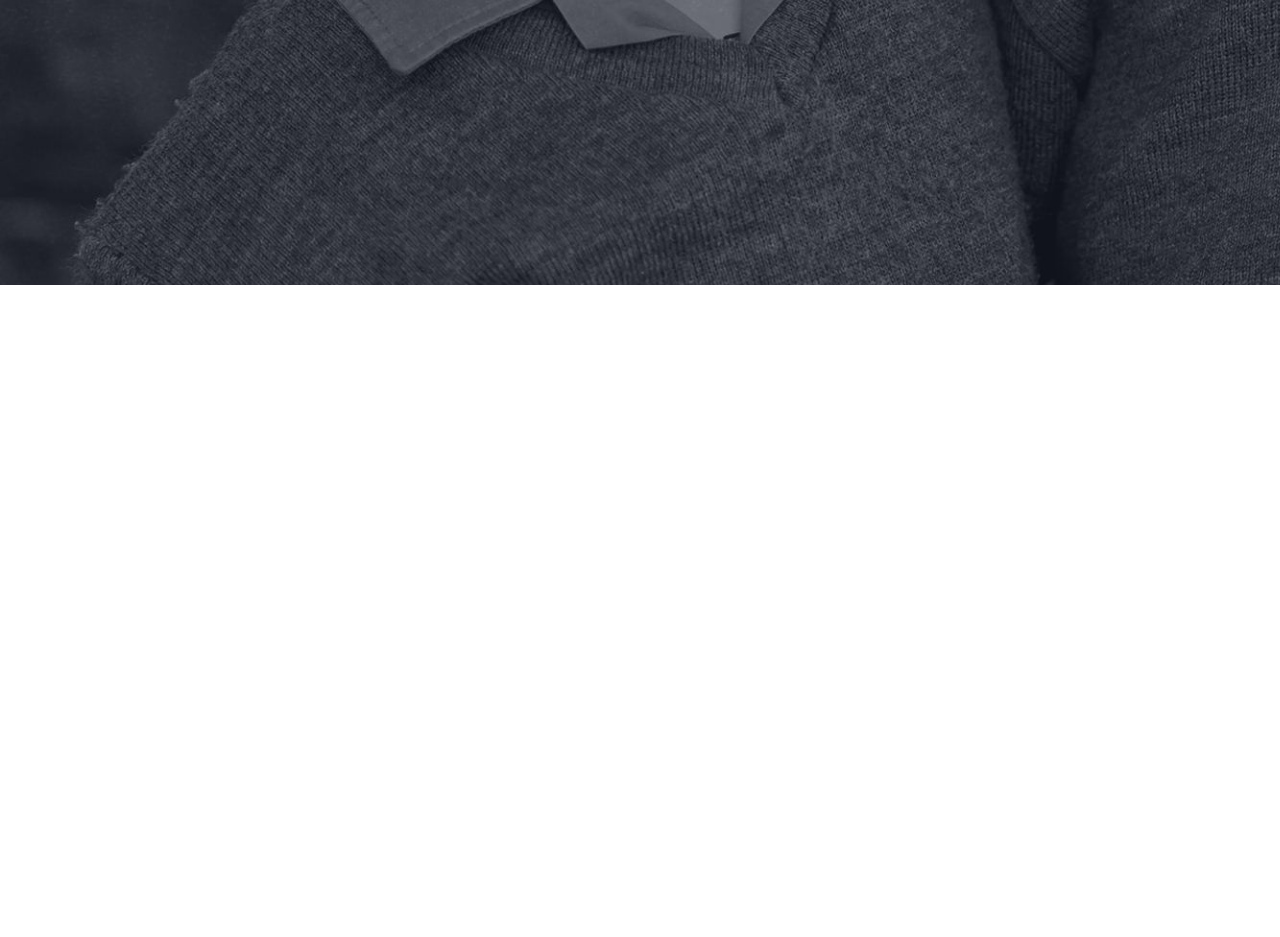
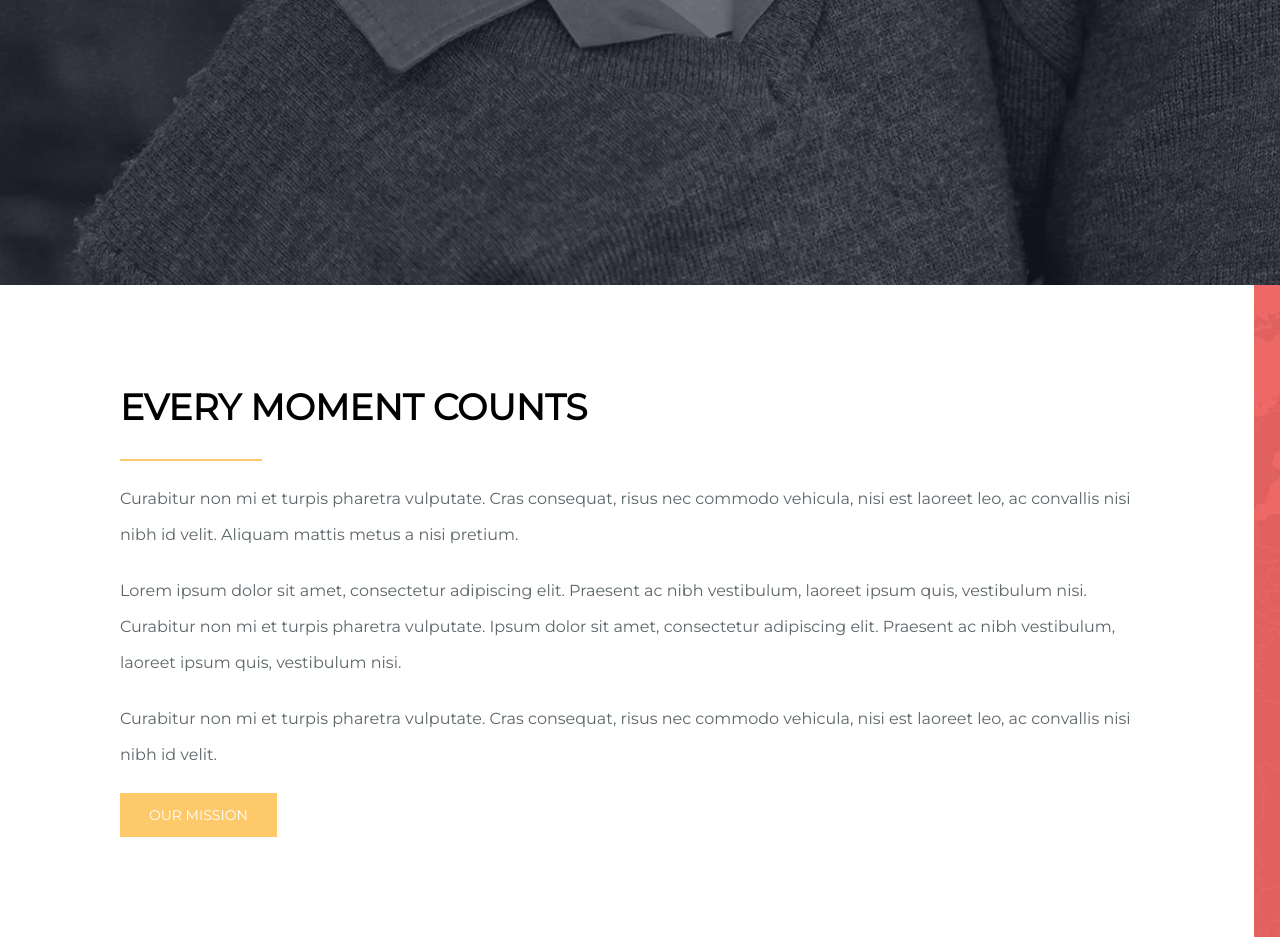
Before and after one commit to estefansilvi/proj-html-vuejs, a website: page index.html in a window 1280 px wide. Shown: the part 515-1452 px from the top of the page. Before the commit the page ends 800 px from the top, so only its background shows below. Drawn offline with Linux system fonts and the light colour scheme.

Commit message:
every-moment counts completo

```diff
--- a/index.html
+++ b/index.html
@@ -2,6 +2,7 @@
 <html lang="en" dir="ltr">
   <head>
     <link rel="preconnect" href="https://fonts.gstatic.com">
+    <link href="https://fonts.googleapis.com/css2?family=Raleway&display=swap" rel="stylesheet">
     <link href="https://fonts.googleapis.com/css2?family=Montserrat&display=swap" rel="stylesheet">
     <meta charset="utf-8">
     <title>Charity - Avada website</title>
@@ -10,30 +11,30 @@
   <body>
     <div id="container">
 
-      <header class="content">
+      <header class="contentOne">
 
-        <nav class="content-nav">
+        <nav class="contentOne-nav">
           <div class="logo">
             <img class="img-logo" src="img/avada-charity-logo-retina.png" alt="">
           </div>
           <div class="navbar">
             <div class="menu-text">
-              <p class="home-text">HOME</p>
+              <p class="home-text text">HOME</p>
             </div>
-            <div class="menu-text">
+            <div class="menu-text text">
               <p>MISSION</p>
             </div>
-            <div class="menu-text">
+            <div class="menu-text text">
               <p>CAUSES</p>
             </div>
-            <div class="menu-text">
+            <div class="menu-text text">
               <p>JOURNAL</p>
             </div>
             <button  class="donate-button"type="button" name="button">DONATE</button>
           </div>
         </nav>
 
-        <div class="content-jumbotron">
+        <div class="contentOne-jumbotron">
           <div class="title">
             <h2>MAKE A DIFFERENT</h2>
           </div>
@@ -47,6 +48,29 @@
         </div>
 
       </header>
+      <main class="contentTwo">
+
+        <div class="contentTwo-every-coment-counts">
+          <div class="moment-counts">
+            <h2 class="moment-title">EVERY MOMENT COUNTS</h2>
+          </div>
+          <div class="line-separator">
+          </div>
+          <div class="moment-text">
+            <p class="testo">Curabitur non mi et turpis pharetra vulputate. Cras consequat, risus nec commodo vehicula, nisi est laoreet leo, ac convallis nisi nibh id velit. Aliquam mattis metus a nisi pretium.</p>
+            <p class="testo">Lorem ipsum dolor sit amet, consectetur adipiscing elit. Praesent ac nibh vestibulum, laoreet ipsum quis, vestibulum nisi. Curabitur non mi et turpis pharetra vulputate. Ipsum dolor sit amet, consectetur adipiscing elit. Praesent ac nibh vestibulum, laoreet ipsum quis, vestibulum nisi.</p>
+            <p class="testo">Curabitur non mi et turpis pharetra vulputate. Cras consequat, risus nec commodo vehicula, nisi est laoreet leo, ac convallis nisi nibh id velit.</p>
+          </div>
+          <div>
+            <button class="moment-button" type="button" name="button">OUR MISSION</button>
+          </div>
+        </div>
+
+        <div class="contentTwo-numbers-data">
+
+        </div>
+
+      </main>
     </div>
 
 
--- a/src/app.scss
+++ b/src/app.scss
@@ -8,10 +8,10 @@
   font-family: 'Montserrat', sans-serif;
 }
 #container {
-  width: 1920px;
+  width: 1900px;
   height: 100vh;
 
-  .content {
+  .contentOne {
     width: 100%;
     height: 100%;
     background-image: url($bg-header-image);
@@ -36,6 +36,7 @@
 
         .img-logo {
           height: 70px;
+          cursor: $pointer;
         }
       }
 
@@ -49,7 +50,6 @@
           font-size: 15px;
           padding-right: 70px;
           color: $white;
-          cursor: $pointer;
 
           &:hover {
             color: $yellow
@@ -57,6 +57,10 @@
 
           .home-text {
             color: $yellow;
+          }
+
+          .text{
+            cursor: $pointer;
           }
         }
 
@@ -138,4 +142,64 @@
 
   }
 
+  .contentTwo {
+    width: 100%;
+    background-color: $bg-color-main;
+    display: flex;
+
+    &-every-coment-counts {
+      width: 66%;
+      padding: 100px 120px;
+      display: flex;
+      flex-direction: column;
+
+      .moment-counts {
+        width: 100%;
+        color: $black;
+
+        .moment-title {
+          font-size: 36px;
+          padding-bottom: 30px;
+        }
+      }
+
+      .line-separator {
+        width: 14%;
+        border: 1px solid $yellow;
+        margin-bottom: 20px;
+      }
+
+      .moment-text {
+        font-size: 16px;
+        color: $hex-color;
+        font-family: 'Raleway', sans-serif;
+        line-height: 36px;
+
+        .testo {
+          margin-bottom: 20px;
+        }
+      }
+
+      .moment-button {
+        padding: 13px 29px;
+        color: $white;
+        background-color: $yellow;
+        border: none;
+        font-size: 14px;
+        font-family: 'Montserrat', sans-serif;
+        cursor: $pointer;
+
+        &:hover {
+          background-color: $black;
+        }
+      }
+
+    }
+
+    &-numbers-data {
+      width: 34%;
+      background-image:url( $bg-main-number-image);
+    }
+  }
+
 }
--- a/src/colors.scss
+++ b/src/colors.scss
@@ -1,3 +1,4 @@
 $white: #fff;
 $yellow: #fec96b;
 $black: #000;
+$hex-color:#5c6668;
--- a/src/variables.scss
+++ b/src/variables.scss
@@ -1,3 +1,5 @@
 $bg-header-image: "../img/home-page-slider.jpg";
+$bg-main-number-image:"../img/home-content-bg-1.jpg";
+$bg-color-main: #fff;
 $inline-block: inline-block;
 $pointer: pointer;
```
Also changed, not shown: dist/app.css.
